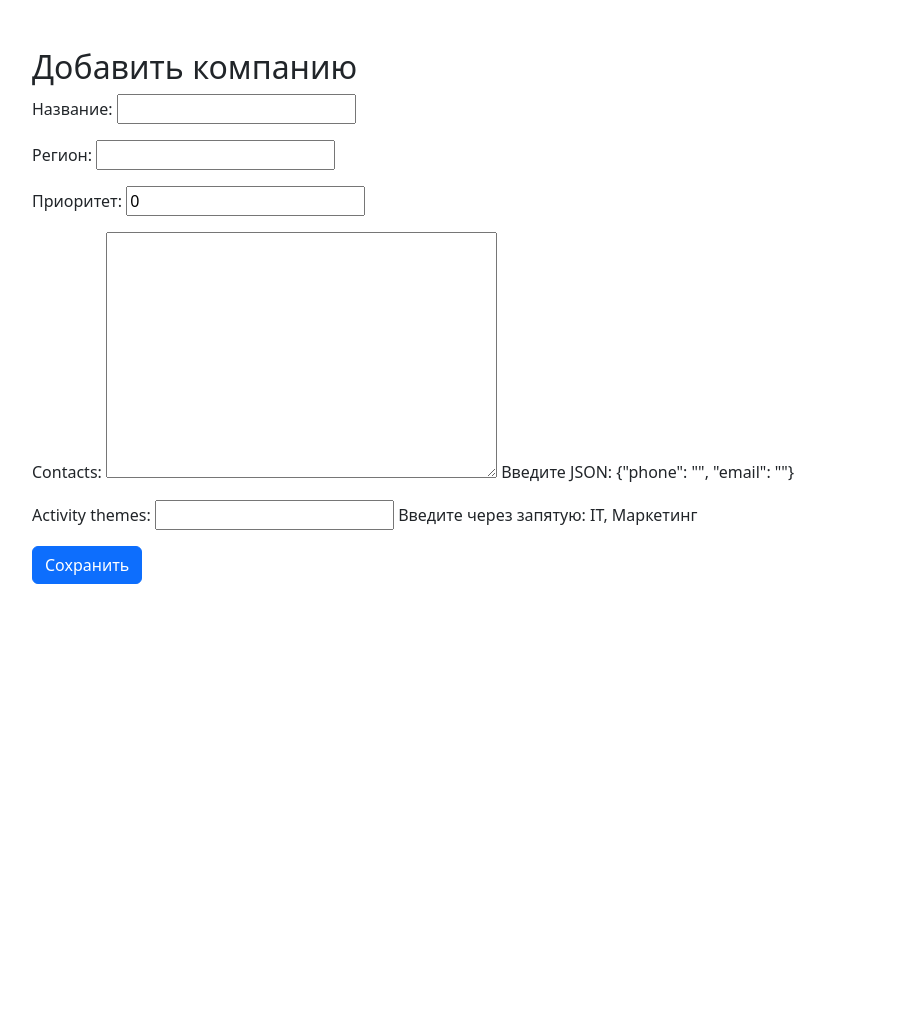
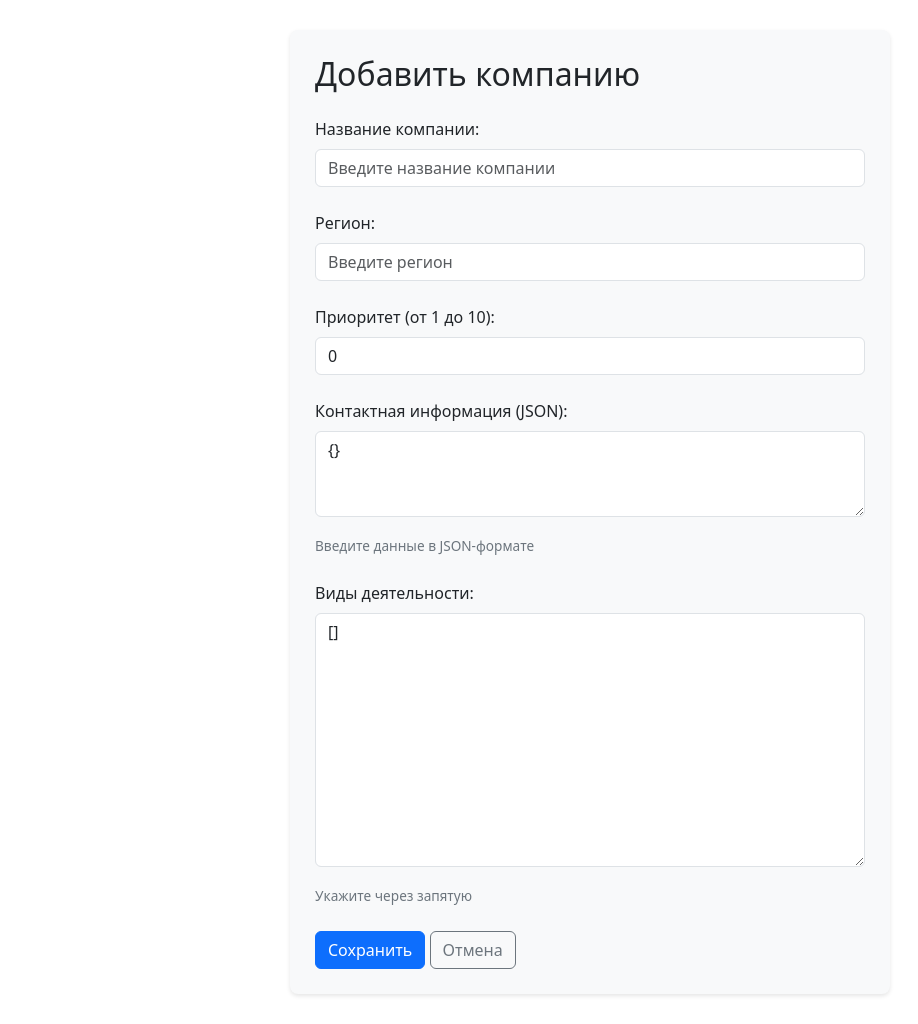
Before and after one commit to dan1ilg/praktika, a Django app: page /companies/add/ in a window 1280 px wide. Shown: the whole page, without its empty margins (50-968 px from the left). Before the commit the page ends 584 px from the top, so only its background shows below. Run offline with Django 5.2, Linux system fonts and the light colour scheme.

Commit message:
forms asjdh

```diff
--- a/newapp/forms.py
+++ b/newapp/forms.py
@@ -2,9 +2,43 @@ from django import forms
 from .models import Company
 
 class CompanyForm(forms.ModelForm):
+    def __init__(self, *args, **kwargs):
+        super().__init__(*args, **kwargs)
+        # Добавляем классы и атрибуты для всех полей
+        self.fields['name'].widget.attrs.update({
+            'class': 'form-control mb-3',
+            'placeholder': 'Введите название компании'
+        })
+        self.fields['region'].widget.attrs.update({
+            'class': 'form-control mb-3',
+            'placeholder': 'Введите регион'
+        })
+        self.fields['priority'].widget.attrs.update({
+            'class': 'form-control mb-3',
+            'min': '1',
+            'max': '10'
+        })
+        self.fields['contacts'].widget.attrs.update({
+            'class': 'form-control mb-3',
+            'rows': '3',
+            'placeholder': '{"phone": "+7 999 123-45-67", "email": "example@mail.com"}'
+        })
+        self.fields['activity_themes'].widget.attrs.update({
+            'class': 'form-control mb-3',
+            'placeholder': 'IT, Маркетинг, Производство'
+        })
+
     class Meta:
         model = Company
         fields = ['name', 'region', 'priority', 'contacts', 'activity_themes']
-
-    contacts = forms.CharField(widget=forms.Textarea, help_text='Введите JSON: {"phone": "", "email": ""}')
-    activity_themes = forms.CharField(help_text='Введите через запятую: IT, Маркетинг')
+        labels = {
+            'name': 'Название компании',
+            'region': 'Регион',
+            'priority': 'Приоритет (от 1 до 10)',
+            'contacts': 'Контактная информация (JSON)',
+            'activity_themes': 'Виды деятельности'
+        }
+        help_texts = {
+            'contacts': 'Введите данные в JSON-формате',
+            'activity_themes': 'Укажите через запятую'
+        }
--- a/newapp/templates/company_form.html
+++ b/newapp/templates/company_form.html
@@ -3,15 +3,81 @@
 <head>
     <title>Добавить компанию</title>
     <link href="https://cdn.jsdelivr.net/npm/bootstrap@5.3.0/dist/css/bootstrap.min.css" rel="stylesheet">
+    <style>
+        .form-container {
+            max-width: 600px;
+            margin: 30px auto;
+            padding: 25px;
+            background: #f8f9fa;
+            border-radius: 8px;
+            box-shadow: 0 2px 4px rgba(0,0,0,0.1);
+        }
+        .form-group {
+            margin-bottom: 1.5rem;
+        }
+        .form-group label {
+            font-weight: 500;
+            margin-bottom: 0.5rem;
+            display: block;
+        }
+        .form-help-text {
+            font-size: 0.85rem;
+            color: #6c757d;
+            margin-top: 0.25rem;
+        }
+        .btn-container {
+            margin-top: 1.5rem;
+        }
+    </style>
 </head>
 <body>
-    <div class="container mt-5">
-        <h2>Добавить компанию</h2>
-        <form method="post">
-            {% csrf_token %}
-            {{ form.as_p }}
-            <button type="submit" class="btn btn-primary">Сохранить</button>
-        </form>
+    <div class="container">
+        <div class="form-container">
+            <h2 class="mb-4">Добавить компанию</h2>
+            <form method="post">
+                {% csrf_token %}
+
+                {% for field in form %}
+                <div class="form-group">
+                    {{ field.label_tag }}
+                    {{ field }}
+                    {% if field.help_text %}
+                    <small class="form-help-text">{{ field.help_text }}</small>
+                    {% endif %}
+                    {% for error in field.errors %}
+                    <div class="alert alert-danger mt-2">{{ error }}</div>
+                    {% endfor %}
+                </div>
+                {% endfor %}
+
+                <div class="btn-container">
+                    <button type="submit" class="btn btn-primary">Сохранить</button>
+                    <a href="/" class="btn btn-outline-secondary">Отмена</a>
+                </div>
+            </form>
+        </div>
     </div>
+
+    <script src="https://cdn.jsdelivr.net/npm/bootstrap@5.3.0/dist/js/bootstrap.bundle.min.js"></script>
 </body>
+<script>
+    document.addEventListener('DOMContentLoaded', function() {
+        const jsonField = document.querySelector('#id_contacts');
+        if (jsonField) {
+            jsonField.addEventListener('blur', function() {
+                try {
+                    JSON.parse(this.value);
+                    this.classList.remove('is-invalid');
+                } catch (e) {
+                    this.classList.add('is-invalid');
+                    const errorDiv = this.nextElementSibling;
+                    if (errorDiv && errorDiv.classList.contains('form-help-text')) {
+                        errorDiv.innerHTML = 'Ошибка в JSON: ' + e.message + '<br>' + errorDiv.textContent;
+                        errorDiv.style.color = 'red';
+                    }
+                }
+            });
+        }
+    });
+    </script>
 </html>
```
Also changed, not shown: newapp/templates/company_list.html (+68 -7 lines), db.sqlite3.
